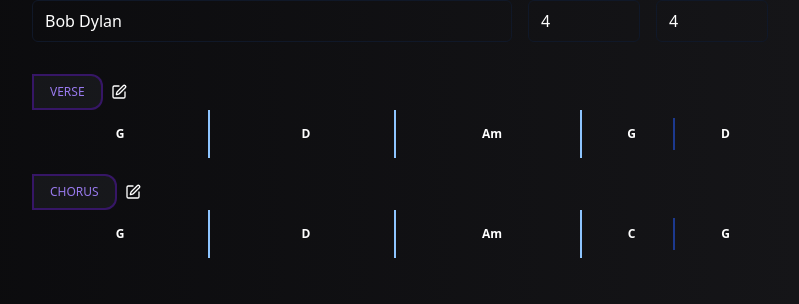
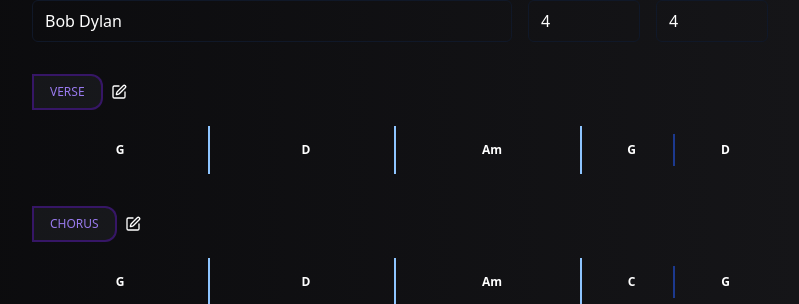
Before and after one commit to horaciodominguez/chordblocks-react-typescript, a React (Vite) app: page /song/1/edit in a window 1280 px wide. Shown: the part 474-778 px from the top of the page, without its empty margins (240-1039 px from the left). Built offline with nearby package versions, Linux system fonts and the light colour scheme.

Commit message:
Enhance pending section form

```diff
--- a/src/modules/songs/components/form/SongFormPendingSection.tsx
+++ b/src/modules/songs/components/form/SongFormPendingSection.tsx
@@ -25,8 +25,8 @@ export function SongFormPendingSection({ dispatch, state }: Props) {
       {state.song.songSections.length > 0 && (
         <div className="mb-4">
           {state.song.songSections.map((section) => (
-            <div key={section.id} className="mb-2">
-              <div className="flex gap-2 justify-start items-center">
+            <div key={section.id} className="mb-8">
+              <div className="flex gap-2 justify-start items-center mb-4">
                 <SectionTag typeName={section.type} />
                 <button
                   type="button"
```
